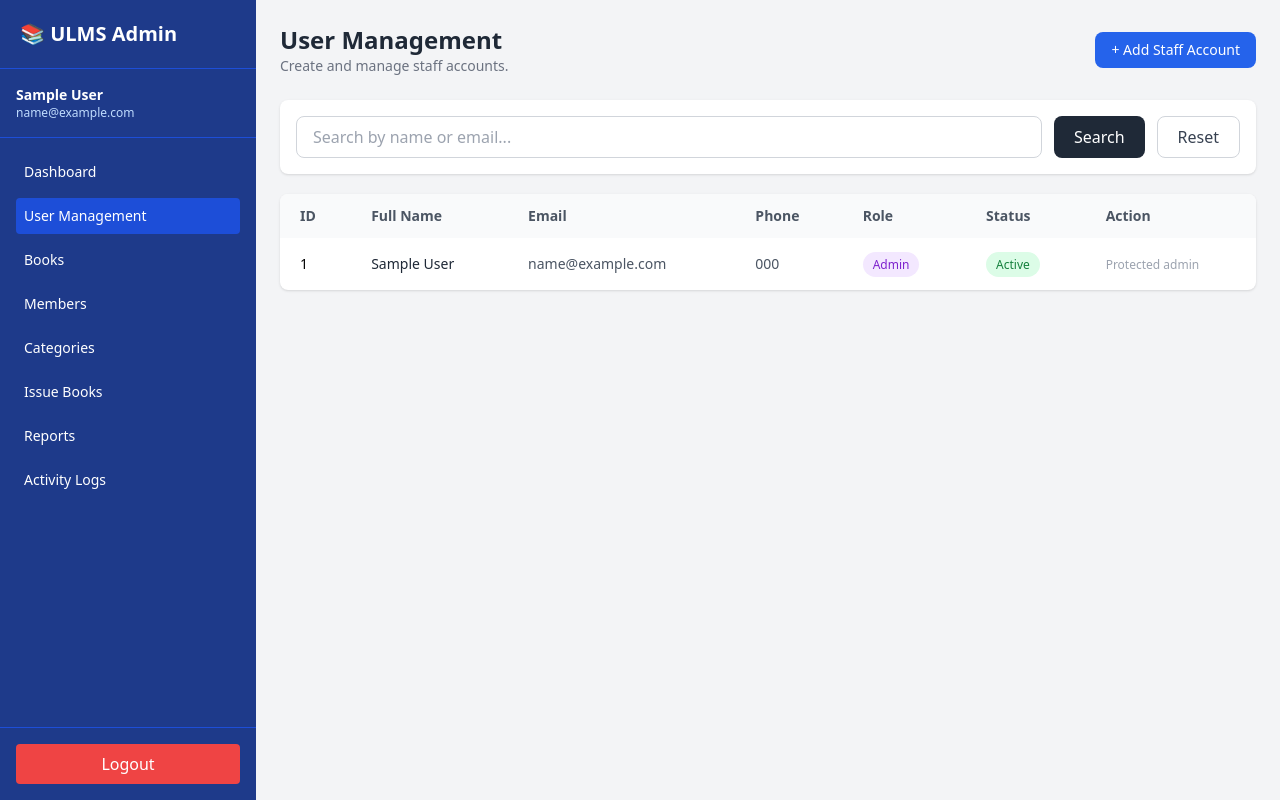
After one commit to Naima006/University-Library-Management-System, a PHP site: page /admin/users/index.php in a window 1280 px wide. The commit adds this page. Run offline with PHP 8.4, Linux system fonts and the light colour scheme; the visitor is signed in with stand-in values (Sample User, id 1); tables that the repository leaves empty or names only in its code hold one stand-in row (values such as "Sample post"); some libraries are stand-ins or nearby versions.

Commit message:
Add admin user management interface

```diff
--- /dev/null
+++ b/admin/users/index.php
@@ -0,0 +1,214 @@
+<?php
+session_start();
+include("../../config/db.php");
+
+if (!isset($_SESSION['user_id']) || $_SESSION['role'] !== 'admin') {
+    header("Location: ../../auth/login.php");
+    exit;
+}
+
+$search = "";
+
+if (isset($_GET['search'])) {
+    $search = trim($_GET['search']);
+    $search_safe = $conn->real_escape_string($search);
+
+    $sql = "SELECT user_id, full_name, email, phone, role, is_active
+            FROM users
+            WHERE full_name LIKE '%$search_safe%'
+               OR email LIKE '%$search_safe%'
+            ORDER BY user_id DESC";
+} else {
+    $sql = "SELECT user_id, full_name, email, phone, role, is_active
+            FROM users
+            ORDER BY user_id DESC";
+}
+
+$users = $conn->query($sql);
+?>
+
+<!DOCTYPE html>
+<html lang="en">
+<head>
+    <meta charset="UTF-8">
+    <title>User Management - ULMS</title>
+    <script src="https://cdn.tailwindcss.com"></script>
+</head>
+
+<body class="bg-gray-100">
+
+<div class="flex min-h-screen">
+
+    <!-- Sidebar -->
+    <aside class="w-64 bg-blue-900 text-white flex flex-col">
+
+        <div class="p-5 text-xl font-bold border-b border-blue-700">
+            📚 ULMS Admin
+        </div>
+
+        <div class="p-4 text-sm border-b border-blue-700">
+            <div class="font-semibold">
+                <?php echo htmlspecialchars($_SESSION['full_name']); ?>
+            </div>
+            <div class="text-blue-200 text-xs">
+                <?php echo htmlspecialchars($_SESSION['email']); ?>
+            </div>
+        </div>
+
+        <nav class="flex-1 p-4 space-y-2 text-sm">
+            <a href="../dashboard.php" class="block p-2 rounded hover:bg-blue-700">
+                Dashboard
+            </a>
+
+            <a href="index.php" class="block p-2 rounded bg-blue-700">
+                User Management
+            </a>
+
+            <a href="#" class="block p-2 rounded hover:bg-blue-700">Books</a>
+            <a href="#" class="block p-2 rounded hover:bg-blue-700">Members</a>
+            <a href="#" class="block p-2 rounded hover:bg-blue-700">Categories</a>
+            <a href="#" class="block p-2 rounded hover:bg-blue-700">Issue Books</a>
+            <a href="#" class="block p-2 rounded hover:bg-blue-700">Reports</a>
+            <a href="#" class="block p-2 rounded hover:bg-blue-700">Activity Logs</a>
+        </nav>
+
+        <div class="p-4 border-t border-blue-700">
+            <a href="../../auth/logout.php"
+               class="block text-center bg-red-500 hover:bg-red-600 p-2 rounded">
+                Logout
+            </a>
+        </div>
+
+    </aside>
+
+    <!-- Main content -->
+    <main class="flex-1 p-6">
+
+        <div class="flex flex-col md:flex-row md:items-center md:justify-between gap-4 mb-6">
+            <div>
+                <h1 class="text-2xl font-bold text-gray-800">User Management</h1>
+                <p class="text-sm text-gray-500">
+                    Create and manage staff accounts.
+                </p>
+            </div>
+
+            <a href="create.php"
+               class="bg-blue-600 hover:bg-blue-700 text-white px-4 py-2 rounded-lg text-sm font-medium">
+                + Add Staff Account
+            </a>
+        </div>
+
+        <!-- Search -->
+        <div class="bg-white rounded-lg shadow p-4 mb-5">
+            <form method="GET" class="flex flex-col sm:flex-row gap-3">
+                <input
+                    type="text"
+                    name="search"
+                    value="<?php echo htmlspecialchars($search); ?>"
+                    placeholder="Search by name or email..."
+                    class="flex-1 border border-gray-300 rounded-lg px-4 py-2 focus:outline-none focus:ring-2 focus:ring-blue-400"
+                >
+
+                <button type="submit"
+                        class="bg-gray-800 hover:bg-gray-900 text-white px-5 py-2 rounded-lg">
+                    Search
+                </button>
+
+                <a href="index.php"
+                   class="border border-gray-300 hover:bg-gray-100 text-gray-700 px-5 py-2 rounded-lg text-center">
+                    Reset
+                </a>
+            </form>
+        </div>
+
+        <!-- Users table -->
+        <div class="bg-white rounded-lg shadow overflow-x-auto">
+
+            <table class="min-w-full text-sm">
+                <thead class="bg-gray-50 text-gray-600">
+                    <tr>
+                        <th class="text-left px-5 py-3">ID</th>
+                        <th class="text-left px-5 py-3">Full Name</th>
+                        <th class="text-left px-5 py-3">Email</th>
+                        <th class="text-left px-5 py-3">Phone</th>
+                        <th class="text-left px-5 py-3">Role</th>
+                        <th class="text-left px-5 py-3">Status</th>
+                        <th class="text-left px-5 py-3">Action</th>
+                    </tr>
+                </thead>
+
+                <tbody class="divide-y divide-gray-200">
+
+                    <?php if ($users && $users->num_rows > 0): ?>
+                        <?php while ($user = $users->fetch_assoc()): ?>
+                            <tr class="hover:bg-gray-50">
+                                <td class="px-5 py-4">
+                                    <?php echo $user['user_id']; ?>
+                                </td>
+
+                                <td class="px-5 py-4 font-medium text-gray-800">
+                                    <?php echo htmlspecialchars($user['full_name']); ?>
+                                </td>
+
+                                <td class="px-5 py-4 text-gray-600">
+                                    <?php echo htmlspecialchars($user['email']); ?>
+                                </td>
+
+                                <td class="px-5 py-4 text-gray-600">
+                                    <?php echo htmlspecialchars($user['phone'] ?? '-'); ?>
+                                </td>
+
+                                <td class="px-5 py-4">
+                                    <span class="px-2.5 py-1 rounded-full text-xs font-medium
+                                        <?php echo $user['role'] === 'admin'
+                                            ? 'bg-purple-100 text-purple-700'
+                                            : 'bg-blue-100 text-blue-700'; ?>">
+                                        <?php echo ucfirst($user['role']); ?>
+                                    </span>
+                                </td>
+
+                                <td class="px-5 py-4">
+                                    <?php if ($user['is_active']): ?>
+                                        <span class="px-2.5 py-1 rounded-full text-xs font-medium bg-green-100 text-green-700">
+                                            Active
+                                        </span>
+                                    <?php else: ?>
+                                        <span class="px-2.5 py-1 rounded-full text-xs font-medium bg-red-100 text-red-700">
+                                            Inactive
+                                        </span>
+                                    <?php endif; ?>
+                                </td>
+
+                                <td class="px-5 py-4">
+                                    <?php if ($user['role'] === 'staff'): ?>
+                                        <span class="text-gray-400 text-xs">
+                                            Actions coming next
+                                        </span>
+                                    <?php else: ?>
+                                        <span class="text-gray-400 text-xs">
+                                            Protected admin
+                                        </span>
+                                    <?php endif; ?>
+                                </td>
+                            </tr>
+                        <?php endwhile; ?>
+
+                    <?php else: ?>
+                        <tr>
+                            <td colspan="7" class="px-5 py-8 text-center text-gray-500">
+                                No users found.
+                            </td>
+                        </tr>
+                    <?php endif; ?>
+
+                </tbody>
+            </table>
+
+        </div>
+
+    </main>
+
+</div>
+
+</body>
+</html>
```
Also changed, not shown: admin/dashboard.php (+5 -2 lines), admin/users/create.php (added, +115 -0 lines).
